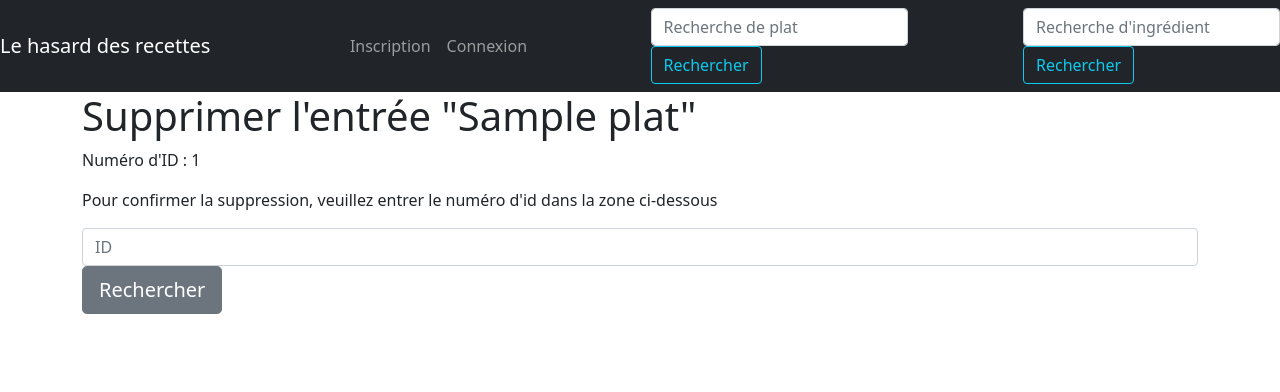
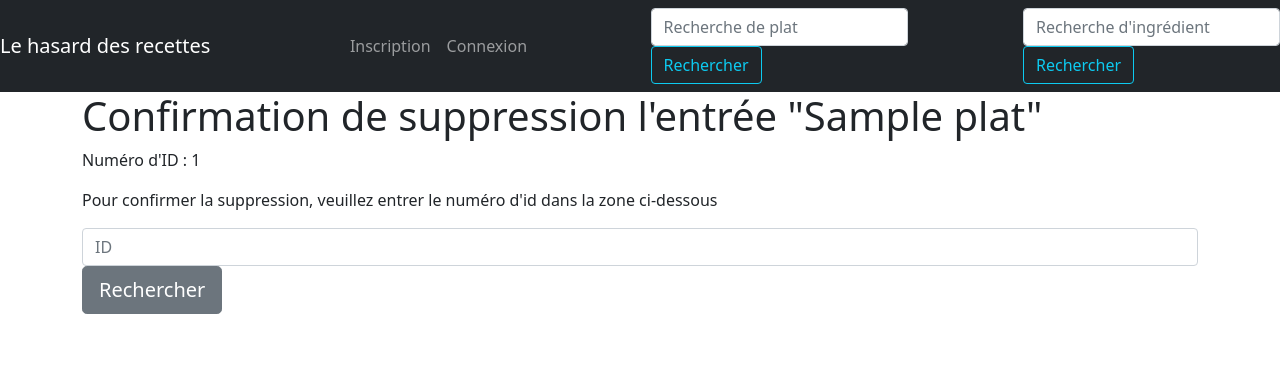
Before and after one commit to Heresta/Devoir_python_2021, a Python web app: template Le hasard des recettes/application/templates/pages/crud/suppression.html in a window 1280 px wide. Shown: the top 392 px of the page. Run offline with Jinja, Linux system fonts and the light colour scheme; the template is opened without the code that fills it: most values are stand-ins (such as "Sample title", 1, 10 or a date in 2020).

Commit message:
MAJ suppression.html
Ajout de quelques mots

```diff
--- a/Le hasard des recettes/application/templates/pages/crud/suppression.html
+++ b/Le hasard des recettes/application/templates/pages/crud/suppression.html
@@ -2,7 +2,7 @@
 
 {% block corps %}
 {% if plat %}
-        <h1>Supprimer l'entrée "{{plat.plat_nom}}"</h1>
+        <h1>Confirmation de suppression l'entrée "{{plat.plat_nom}}"</h1>
 <p>Numéro d'ID : {{plat.plat_id}}</p>
 {% endif %}
 <p>Pour confirmer la suppression, veuillez entrer le numéro d'id dans la zone ci-dessous</p>
```
